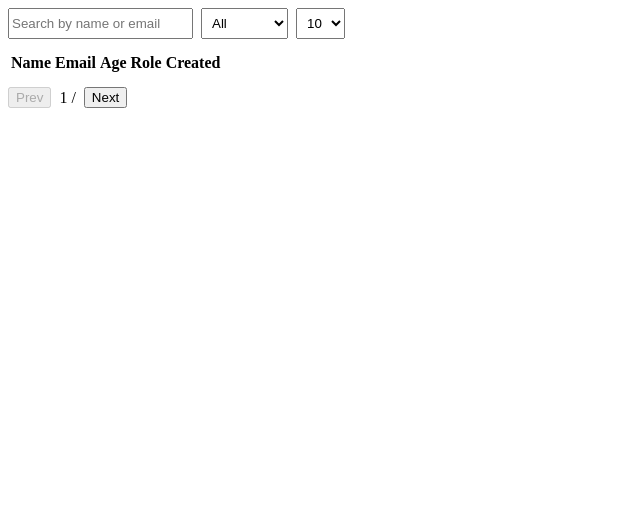
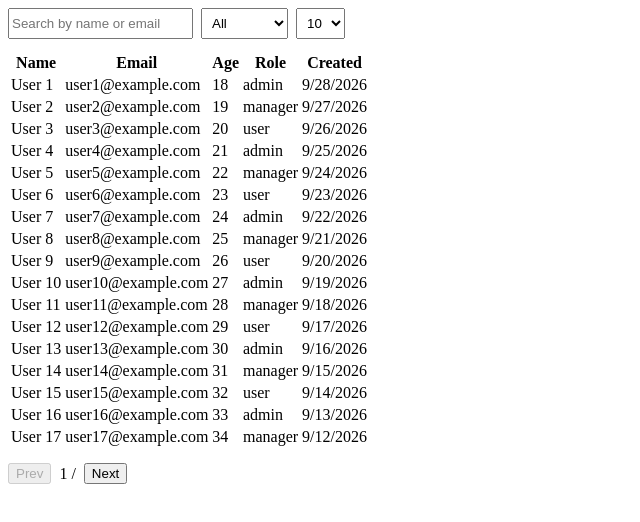
Before and after one commit to anton1408/nuxt-users-table-test, a Nuxt app: page / in a window 1280 px wide. Shown: the top 522 px of the page, without its empty margins (0-640 px from the left). Built offline with nearby package versions, Linux system fonts and the light colour scheme.

Commit message:
feat: add typed users table with search and role filtering

```diff
--- a/components/BaseSelect.vue
+++ b/components/BaseSelect.vue
@@ -7,15 +7,14 @@
   </select>
 </template>
 
-<script setup>
-defineProps({
-  options: {
-    type: Array,
-    required: true,
-  },
-});
+<script setup lang="ts" generic="T extends string | number">
+interface IProps {
+  options: readonly T[];
+}
 
-const model = defineModel();
+const { options } = defineProps<IProps>();
+
+const model = defineModel<T | null>({ default: null });
 </script>
 
 <style scoped>
--- a/components/UserFilters.vue
+++ b/components/UserFilters.vue
@@ -1,12 +1,12 @@
 <template>
   <div class="filters">
-    <input :value="search" placeholder="Search by name or email" @input="$emit('update:search', $event.target.value)" />
+    <input
+      :value="search"
+      placeholder="Search by name or email"
+      @input="$emit('update:search', ($event.target as HTMLInputElement).value)"
+    />
 
-    <BaseSelect
-      :model-value="role"
-      :options="['admin', 'manager', 'user']"
-      @update:model-value="$emit('update:role', $event)"
-    />
+    <BaseSelect :model-value="role" :options="ROLES" @update:model-value="$emit('update:role', $event)" />
 
     <BaseSelect
       :model-value="perPage"
@@ -16,14 +16,22 @@
   </div>
 </template>
 
-<script setup>
-defineProps({
-  search: String,
-  role: String,
-  perPage: Number,
-});
+<script setup lang="ts">
+import { ROLES, type TRole } from '~/types/user';
 
-defineEmits(['update:search', 'update:role', 'update:perPage']);
+interface IProps {
+  search: string;
+  role: TRole | null;
+  perPage: number;
+}
+
+const { search, role, perPage } = defineProps<IProps>();
+
+defineEmits<{
+  'update:search': [value: string];
+  'update:role': [value: TRole | null];
+  'update:perPage': [value: number];
+}>();
 </script>
 
 <style scoped>
--- a/components/UserTable.vue
+++ b/components/UserTable.vue
@@ -29,15 +29,17 @@
   </div>
 </template>
 
-<script setup>
-defineProps({
-  users: {
-    type: Array,
-    required: true,
-  },
-});
+<script setup lang="ts">
+import type { TUser } from '~/types/user';
+import type { TSortField } from '~/composables/useUsersTable';
 
-defineEmits(['sort']);
+interface IProps {
+  users: TUser[];
+}
+
+const { users } = defineProps<IProps>();
+
+defineEmits<{ sort: [field: TSortField] }>();
 </script>
 
 <style scoped>
--- a/composables/useUsersTable.ts
+++ b/composables/useUsersTable.ts
@@ -1,23 +1,41 @@
-export function useUsersTable(users) {
+import type { TRole, TUser } from '~/types/user';
+
+export type TSortField = 'age' | 'createdAt';
+export type TSortBy = TSortField | null;
+export type TSortDirection = 'asc' | 'desc';
+
+export function useUsersTable(users: TUser[]) {
   // filters
-  const search = ref('')
-  const role = ref(null)
+  const search = ref('');
+  const role = ref<TRole | null>(null);
 
   // sorting
-  const sortBy = ref(null) // 'age' | 'createdAt'
-  const sortDirection = ref('asc')
+  const sortBy = ref<TSortBy>(null);
+  const sortDirection = ref<TSortDirection>('asc');
 
   // pagination
-  const page = ref(1)
-  const perPage = ref(10)
+  const page = ref(1);
+  const perPage = ref(10);
+
+  const filteredUsers = computed(() => {
+    const query = search.value.trim().toLowerCase();
+    const selectedRole = role.value;
+
+    return users.filter((user) => {
+      if (selectedRole !== null && user.role !== selectedRole) return false;
+
+      if (query === '') return true;
+
+      return user.name.toLowerCase().includes(query) || user.email.toLowerCase().includes(query);
+    });
+  });
 
   // TODO:
-  // - filteredUsers
   // - sortedUsers
   // - paginatedUsers
   // - totalPages
-  const paginatedUsers = null
-  const totalPages = null
+  const paginatedUsers = filteredUsers;
+  const totalPages = null;
 
   return {
     search,
@@ -29,5 +47,5 @@ export function useUsersTable(users) {
 
     paginatedUsers,
     totalPages,
-  }
+  };
 }
--- a/data/users.ts
+++ b/data/users.ts
@@ -1,14 +1,10 @@
-export const users = Array.from({ length: 50 }, (_, i) => {
-  const roles = ['admin', 'manager', 'user']
+import { ROLES, type TUser, type TRole } from '~/types/user';
 
-  return {
-    id: i + 1,
-    name: `User ${i + 1}`,
-    email: `user${i + 1}@example.com`,
-    age: 18 + (i % 40),
-    role: roles[i % roles.length],
-    createdAt: new Date(
-      Date.now() - i * 1000 * 60 * 60 * 24
-    ).toISOString(),
-  }
-})
+export const users: TUser[] = Array.from({ length: 50 }, (_, i) => ({
+  id: i + 1,
+  name: `User ${i + 1}`,
+  email: `user${i + 1}@example.com`,
+  age: 18 + (i % 40),
+  role: ROLES[i % ROLES.length] as TRole,
+  createdAt: new Date(Date.now() - i * 1000 * 60 * 60 * 24).toISOString(),
+}));
--- a/pages/index.vue
+++ b/pages/index.vue
@@ -19,13 +19,13 @@
   </div>
 </template>
 
-<script setup>
+<script setup lang="ts">
 import { users } from '~/data/users';
-import { useUsersTable } from '~/composables/useUsersTable';
+import { useUsersTable, type TSortField } from '~/composables/useUsersTable';
 
 const { search, role, sortBy, sortDirection, page, perPage, paginatedUsers, totalPages } = useUsersTable(users);
 
-function onSort(field) {
+function onSort(field: TSortField) {
   if (sortBy.value === field) {
     sortDirection.value = sortDirection.value === 'asc' ? 'desc' : 'asc';
   } else {
--- /dev/null
+++ b/types/user.ts
@@ -0,0 +1,12 @@
+export const ROLES = ['admin', 'manager', 'user'] as const;
+
+export type TRole = (typeof ROLES)[number];
+
+export interface TUser {
+  id: number;
+  name: string;
+  email: string;
+  age: number;
+  role: TRole;
+  createdAt: string; // ISO - 2026-09-28T10:00:00.000Z
+}
```
